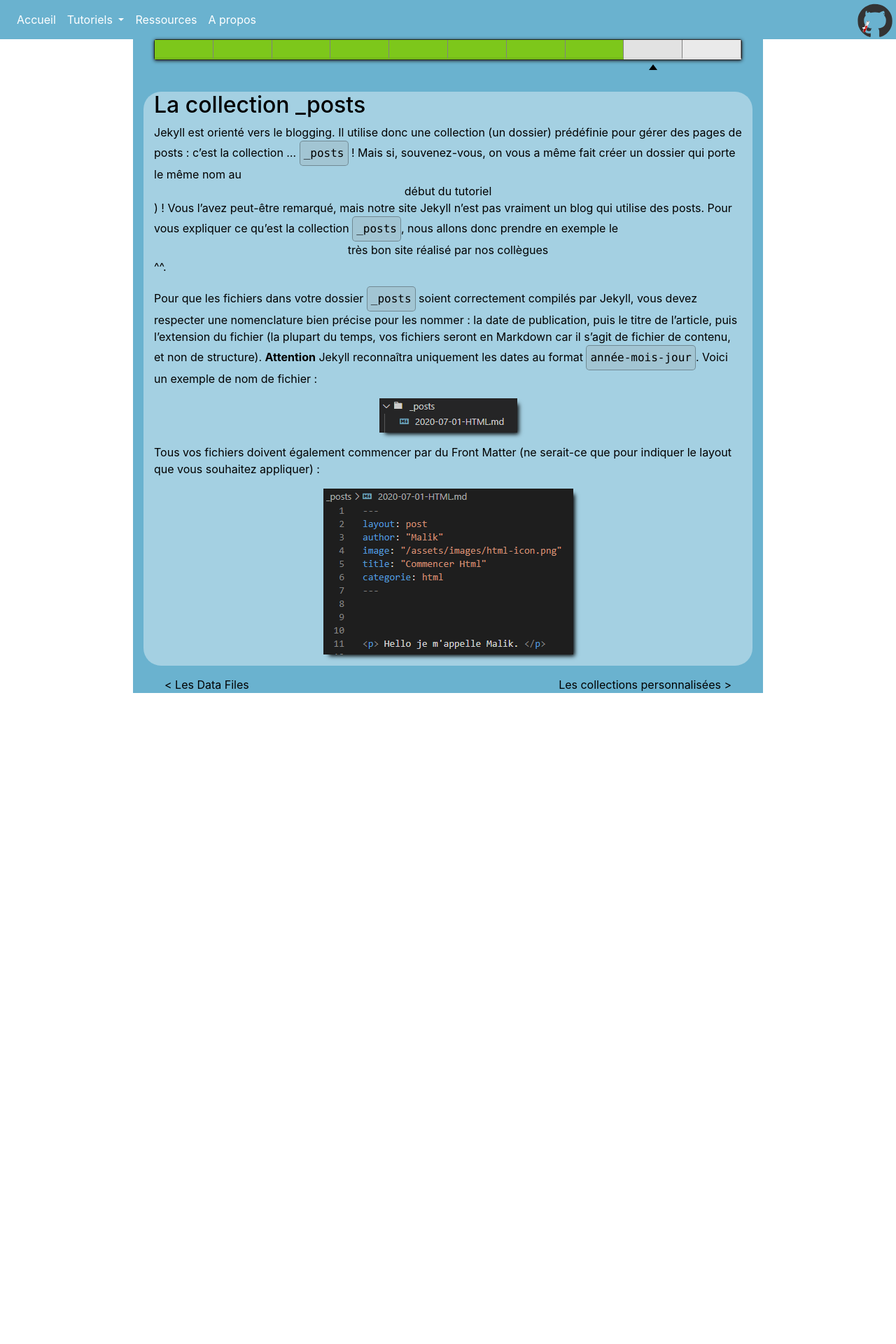
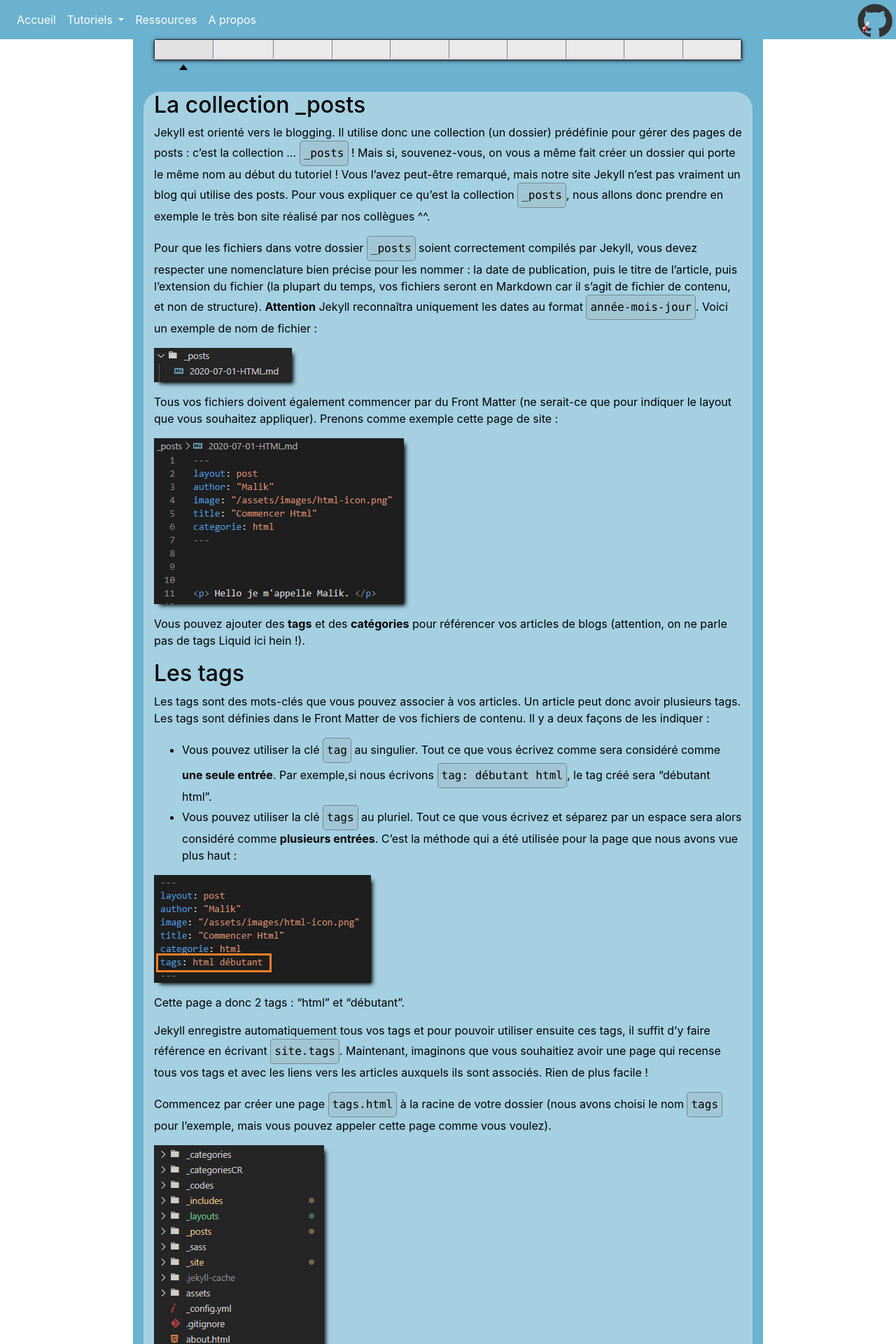
Before and after one commit to OceaneRFT/jekyll-starter, a Jekyll site: the page built from _tutoriels/tuto109-collectionposts.md, in a window 1280 px wide. Shown: the top 1920 px of the page at 70% size. Built offline with Jekyll 4.4.1, drawn with Linux system fonts in a browser that asks for light colours; before the commit the page ends 990 px from its top, so only the background shows below that; some of the changed text lies outside the part shown.

Commit message:
Tuto content finisehd

```diff
--- a/_sass/main.scss
+++ b/_sass/main.scss
@@ -34,16 +34,6 @@
                 border: 1px solid rgba(0, 0, 0, 0.30);
                 border-radius: 5px;
                 background-color: rgba(153, 153, 153, 0.20);
-            }
-            & p > a {
-                margin: auto;
-                display: inline-block;
-                width: 100%;
-                text-align: center;
-            }
-            & a > img {
-                max-width: 100%;
-                height: auto;
             }
         }
     }
--- a/_tutoriels/tuto109-collectionposts.md
+++ b/_tutoriels/tuto109-collectionposts.md
@@ -1,16 +1,70 @@
 ---
 layout: tutoriels
-order: 9
 title: La collection _posts
-part: 1
+tags: collection posts tags catégories
 ---
+
+
+
 # La collection _posts
-Jekyll est orienté vers le blogging. Il utilise donc une collection (un dossier) prédéfinie pour gérer des pages de posts : c'est la collection ... `_posts` ! Mais si, souvenez-vous, on vous a même fait créer un dossier qui porte le même nom au [début du tutoriel]({{ '/tutoriels/tuto102-dossiers.html' | relative_url }}){:target="_blank"}) ! Vous l'avez peut-être remarqué, mais notre site Jekyll n'est pas vraiment un blog qui utilise des posts. Pour vous expliquer ce qu'est la collection `_posts`, nous allons donc prendre en exemple le [très bon site réalisé par nos collègues](AJOUTER LIEN) ^^.
+Jekyll est orienté vers le blogging. Il utilise donc une collection (un dossier) prédéfinie pour gérer des pages de posts : c'est la collection ... `_posts` ! Mais si, souvenez-vous, on vous a même fait créer un dossier qui porte le même nom au [début du tutoriel]({{ '/tutoriels/tuto102-dossiers.html' | relative_url }}){:target="_blank"} ! Vous l'avez peut-être remarqué, mais notre site Jekyll n'est pas vraiment un blog qui utilise des posts. Pour vous expliquer ce qu'est la collection `_posts`, nous allons donc prendre en exemple le [très bon site réalisé par nos collègues](AJOUTER LIEN) ^^.
 
 Pour que les fichiers dans votre dossier `_posts` soient correctement compilés par Jekyll, vous devez respecter une nomenclature bien précise pour les nommer : la date de publication, puis le titre de l'article, puis l'extension du fichier (la plupart du temps, vos fichiers seront en Markdown car il s'agit de fichier de contenu, et non de structure). **Attention** Jekyll reconnaîtra uniquement les dates au format `année-mois-jour`. Voici un exemple de nom de fichier :
 
-[![arborescence fichier _posts]({{ '/assets/images/capture_fichierposts.png' | relative_url }})]({{ '/assets/images/capture_fichierposts.png' | relative_url }})
+[![arborescence fichier _posts]({{ '/assets/images/capture_fichierposts.png' | relative_url }})]({{ '/assets/images/capture_fichierposts.png' | relative_url }}){: .screenshot}
 
-Tous vos fichiers doivent également commencer par du Front Matter (ne serait-ce que pour indiquer le layout que vous souhaitez appliquer) :
+Tous vos fichiers doivent également commencer par du Front Matter (ne serait-ce que pour indiquer le layout que vous souhaitez appliquer). Prenons comme exemple cette page de site :
 
 [![code d'un post]({{ '/assets/images/capture_article.png' | relative_url }})]({{ '/assets/images/capture_article.png' | relative_url }})
+
+Vous pouvez ajouter des **tags** et des **catégories** pour référencer vos articles de blogs (attention, on ne parle pas de tags Liquid ici hein !).
+
+## Les tags
+
+Les tags sont des mots-clés que vous pouvez associer à vos articles. Un article peut donc avoir plusieurs tags.
+Les tags sont définies dans le Front Matter de vos fichiers de contenu. Il y a deux façons de les indiquer :
+- Vous pouvez utiliser la clé `tag`  au singulier. Tout ce que vous écrivez comme sera considéré comme **une seule entrée**. Par exemple,si nous écrivons `tag: débutant html`, le tag créé sera "débutant html".
+- Vous pouvez utiliser  la clé `tags` au pluriel. Tout ce que vous écrivez et séparez par un espace sera alors considéré comme **plusieurs entrées**. C'est la méthode qui a été utilisée pour la page que nous avons vue plus haut :
+
+[![Front matter avec les tags]({{ '/assets/images/capture_tags.png' | relative_url }})]({{ '/assets/images/capture_tags.png' | relative_url }}){: .screenshot}
+
+Cette page a donc 2 tags : "html" et "débutant".
+
+Jekyll enregistre automatiquement tous vos tags et pour pouvoir utiliser ensuite ces tags, il suffit d'y faire référence en écrivant `site.tags`.
+Maintenant, imaginons que vous souhaitiez avoir une page qui recense tous vos tags et avec les liens vers les articles auxquels ils sont associés. Rien de plus facile !
+
+Commencez par créer une page `tags.html` à la racine de votre dossier (nous avons choisi le nom `tags` pour l'exemple, mais vous pouvez appeler cette page comme vous voulez).
+
+[![Arborescence avec la page tags.html]({{ '/assets/images/capture_pagetags.png' | relative_url }})]({{ '/assets/images/capture_pagetags.png' | relative_url }}){: .screenshot}
+
+N'oubliez pas d'indiquer dans le Front Matter le layout que vous souhaitez utiliser sur cette page. Dans notre exemple, nous utiliserons le layout `default`.
+Nous créons ensuite une boucle qui permettra d'afficher tous les tags et tous les articles s'y référant :
+
+[![Boucle pour créer les tags]({{ '/assets/images/capture_boucletags.png' | relative_url }})]({{ '/assets/images/capture_boucletags.png' | relative_url }}){: .screenshot}
+
+La première ligne indique que la boucle va s'appliquer pour chaque **tag**.
+La deuxième indique que, pour chaque tag, nous allons créer un titre `<h3>` ainsi qu'une liste `<ul>`. Dans cette ligne, `tag[0]` nous permettra d'afficher le nom de chaque tags.
+
+Il y a ensuite une deuxième boucle, qui permettra de générer les éléments `<li>` de chaque liste : [![Ligne 1 de la boucle <li>]({{ '/assets/images/capture_boucletags-ligne1.png' | relative_url }})]({{ '/assets/images/capture_boucletags-ligne1.png' | relative_url }}) . Cette ligne indique que la boucle va s'appliquer pour chaque post associé au tag en titre.  `tag[1]` fait référence à la série de posts associés à ce tag.
+
+Ensuite, on demande simplement de créer un lien vers l'url du post, avec le titre du post.
+
+Une fois compilée par Jekyll et mis en ligne, ça donne ça :
+
+[![Capture d'écran de la page tags du site]({{ '/assets/images/capture_sitetags.png' | relative_url }})]({{ '/assets/images/capture_sitetags.png' | relative_url }}){: .screenshot}
+
+Alors, c'était pas si dur, non ? Et ce qui est bien, c'est que, grâce à cette boucle, chaque nouveau tag sera automatiquement ajouté à cette page, pendant que vous êtes tranquillement en train de boire un mojito en terrasse.
+
+## Les catégories
+Comme les tags, les catégories permettent de référencer vos articles. La différence, c'est qu'un article n'aura qu'une seule catégorie (alors qu'il peut avoir plusieurs tags). Mais une catégorie peut évidemment correspondre à plusieurs articles.
+
+Comme pour les tags :
+- Les catégories sont également renseignées dans le Front Matter :
+
+[![code d'un post, catégorie encadrée dans le front matter]({{ '/assets/images/capture_frontmatter-categorie.png' | relative_url }})]({{ '/assets/images/capture_fontmatter-categorie.png' | relative_url }}){: .screenshot}
+
+- Jekyll enregistre toutes les catégories que vous créez dans `site.categories`.
+
+Mais, les catégories peuvent aussi être générées d'après le chemin de votre article. Un article avec le chemin suivant : `html/cours/_posts/2020-07-10-premier-cours-html` aura automatiquement deux catégories correspondant au deux dossiers au-dessus de `_posts` : `html` et `cours`.
+
+Les catégories peuvent aussi faire partie de l'URL qui sera généré pour l'article (contrairement aux tags). Si on reprend notre exemple d'article de ci-dessus, l'URL généré sera : `html/cours/html%cours/2020/07/10/-premier-cours-html.html`.
```
Also changed, not shown: assets/images/capture_boucletags-ligne1.png (added), assets/images/capture_boucletags.png (added), assets/images/capture_categorieboucle.png (added), assets/images/capture_frontmatter-categorie.png (added), assets/images/capture_pagetags.png (added), assets/images/capture_sitetags.png (added), assets/images/capture_tags.png (added).
